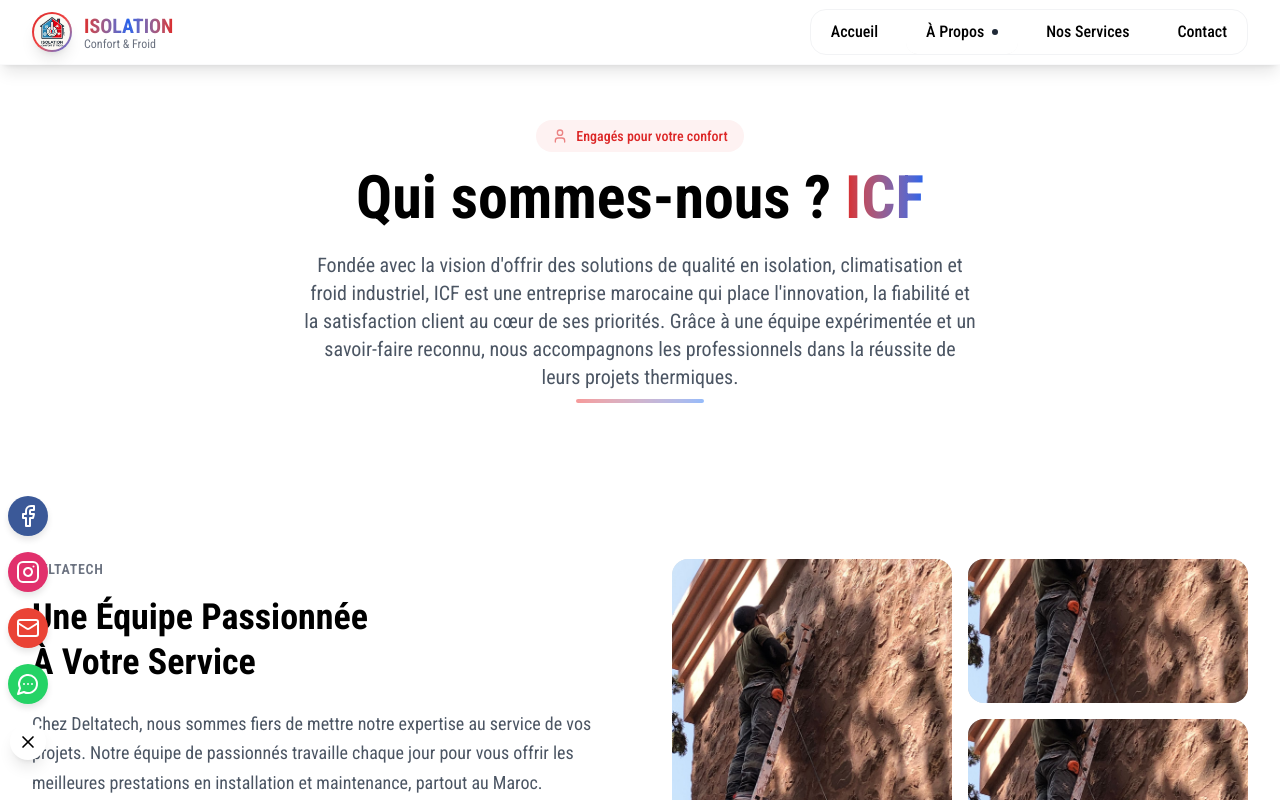
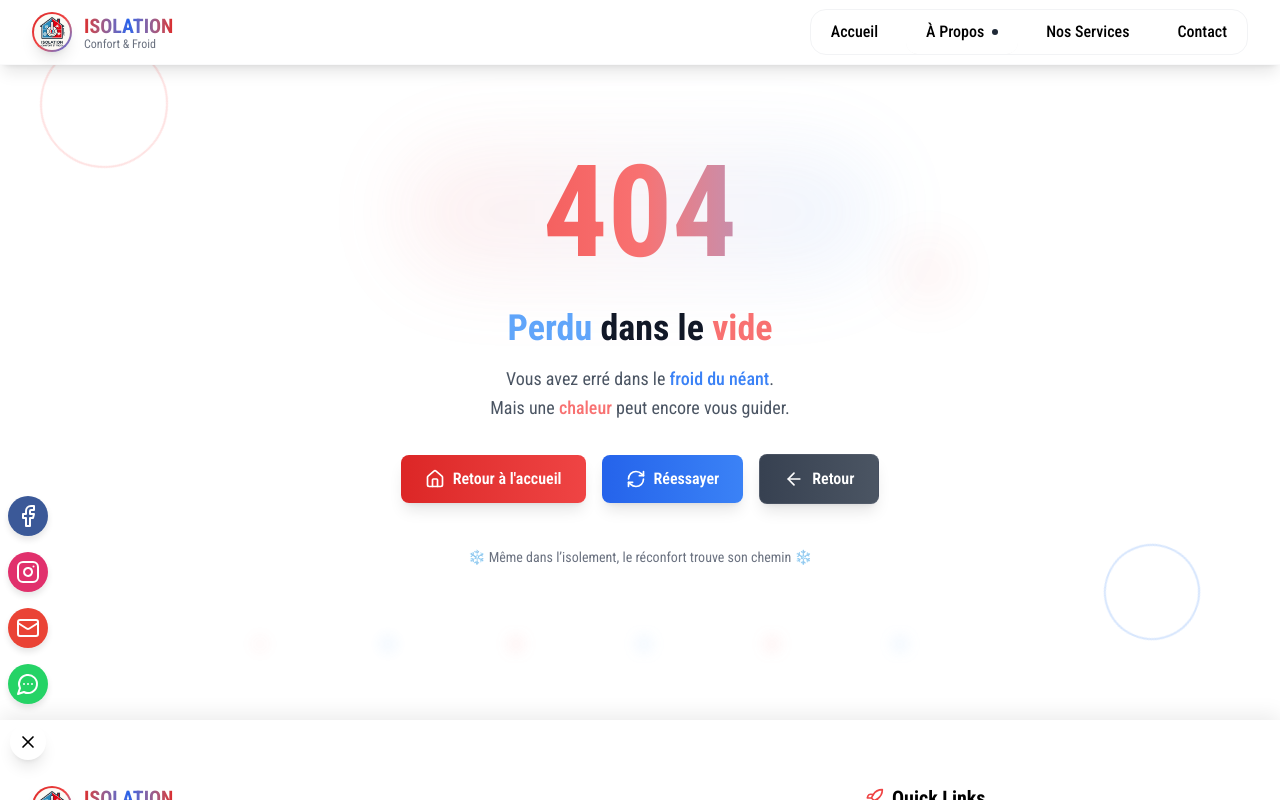
Before and after one commit to mziliNassim/isolation-confort-et-froid, a React (Vite) app: page /home in a window 1280 px wide. Both pictures are taken after a click on the button "À Propos". Shown: the top 800 px of the page. Built offline with nearby package versions, Linux system fonts and the light colour scheme.

Commit message:
notFound

```diff
--- a/src/App.jsx
+++ b/src/App.jsx
@@ -37,7 +37,9 @@ const App = () => {
       console.error("Error setting language:", error);
       dispatch(setLangue(0));
     } finally {
-      setLoading(false);
+      setTimeout(() => {
+        setLoading(false);
+      }, 100);
     }
   }, [dispatch]);
 
@@ -62,7 +64,7 @@ const App = () => {
         <Routes>
           <Route path="/" element={<Navigate to="/home" replace />} />
           <Route path="/home" element={<Home />} />
-          <Route path="/about" element={<About />} />
+          {/* <Route path="/about" element={<About />} /> */}
           <Route path="/services" element={<Services />} />
           <Route path="/contact" element={<ContactUs />} />
           <Route path="*" element={<Notfound />} />
--- a/src/pages/Notfound.jsx
+++ b/src/pages/Notfound.jsx
@@ -11,59 +11,60 @@ const Notfound = () => {
   };
 
   return (
-    <div className="min-h-[80vh] bg-gradient-to-br from-blue-900 via-slate-900 to-blue-950 flex items-center justify-center px-4 relative overflow-hidden">
-      {/* Animated background elements for isolation effect */}
+    <div className="min-h-[90vh] bg-white dark:bg-gray-950 flex items-center justify-center px-4 relative overflow-hidden">
+      {/* Éléments d’arrière-plan animés */}
       <div className="absolute inset-0">
         <div
-          className="absolute top-10 left-10 w-32 h-32 border-2 border-red-500/20 rounded-full animate-spin"
+          className="absolute top-10 left-10 w-32 h-32 border-2 border-red-400/20 rounded-full animate-spin"
           style={{ animationDuration: "20s" }}
         />
         <div
-          className="absolute bottom-20 right-20 w-24 h-24 border-2 border-blue-400/30 rounded-full animate-spin"
+          className="absolute bottom-20 right-20 w-24 h-24 border-2 border-blue-500/20 rounded-full animate-spin"
           style={{ animationDuration: "15s", animationDirection: "reverse" }}
         />
         <div className="absolute top-1/3 right-1/4 w-16 h-16 bg-red-600/10 rounded-full blur-xl animate-pulse" />
       </div>
 
+      {/* Contenu principal */}
       <div
         className="text-center z-10 max-w-lg mx-auto animate-fade-in"
         style={{
           animation: "fadeIn 0.8s ease-out",
         }}
       >
-        {/* 404 Number with isolation effect */}
+        {/* 404 */}
         <div className="relative mb-8">
           <h1 className="text-9xl font-bold bg-gradient-to-r from-red-500 via-red-400 to-blue-400 bg-clip-text text-transparent select-none">
             404
           </h1>
-          <div className="absolute inset-0 -z-10 blur-2xl bg-gradient-to-r from-red-500/20 to-blue-500/20 rounded-full animate-pulse" />
+          <div className="absolute inset-0 -z-10 blur-2xl bg-gradient-to-r from-red-400/20 to-blue-400/20 rounded-full animate-pulse" />
         </div>
 
-        {/* Title with cold/warm contrast */}
-        <h2 className="text-3xl md:text-4xl font-bold mb-4 text-white">
-          <span className="text-blue-300">Lost</span> in the{" "}
-          <span className="text-red-400">void</span>
+        {/* Titre */}
+        <h2 className="text-3xl md:text-4xl font-bold mb-4 text-gray-900 dark:text-white">
+          <span className="text-blue-400">Perdu</span> dans le{" "}
+          <span className="text-red-400">vide</span>
         </h2>
 
         {/* Description */}
-        <p className="text-slate-300 text-lg mb-8 leading-relaxed">
-          You've wandered into the{" "}
-          <span className="text-blue-400 font-medium">cold emptiness</span> of
-          isolation.
+        <p className="text-gray-600 dark:text-gray-300 text-lg mb-8 leading-relaxed">
+          Vous avez erré dans le{" "}
+          <span className="text-blue-500 font-medium">froid du néant</span>.
           <br />
-          But there's still{" "}
-          <span className="text-red-400 font-medium">warmth</span> to guide you
-          home.
+          Mais une <span className="text-red-400 font-medium">
+            chaleur
+          </span>{" "}
+          peut encore vous guider.
         </p>
 
-        {/* Action buttons */}
+        {/* Boutons */}
         <div className="flex flex-col sm:flex-row gap-4 justify-center items-center">
           <button
             onClick={handleHome}
             className="flex items-center gap-2 px-6 py-3 bg-gradient-to-r from-red-600 to-red-500 text-white font-semibold rounded-lg hover:from-red-500 hover:to-red-400 transition-all duration-200 shadow-lg hover:scale-105 hover:shadow-red-500/30"
           >
             <Home size={20} />
-            Find Warmth
+            Retour à l'accueil
           </button>
 
           <button
@@ -71,25 +72,25 @@ const Notfound = () => {
             className="flex items-center gap-2 px-6 py-3 bg-gradient-to-r from-blue-600 to-blue-500 text-white font-semibold rounded-lg hover:from-blue-500 hover:to-blue-400 transition-all duration-200 shadow-lg hover:scale-105 hover:shadow-blue-500/30"
           >
             <RefreshCw size={20} />
-            Try Again
+            Réessayer
           </button>
 
           <button
             onClick={() => window.history.back()}
-            className="flex items-center gap-2 px-6 py-3 bg-gradient-to-r from-slate-700 to-slate-600 text-white font-semibold rounded-lg hover:from-slate-600 hover:to-slate-500 transition-all duration-200 shadow-lg border border-slate-500/30 hover:scale-105 hover:shadow-slate-500/30"
+            className="flex items-center gap-2 px-6 py-3 bg-gradient-to-r from-gray-700 to-gray-600 text-white font-semibold rounded-lg hover:from-gray-600 hover:to-gray-500 transition-all duration-200 shadow-lg border border-gray-500/30 hover:scale-105 hover:shadow-gray-500/30"
           >
             <ArrowLeft size={20} />
-            Go Back
+            Retour
           </button>
         </div>
 
-        {/* Floating comfort elements */}
-        <div className="mt-12 text-slate-400 text-sm animate-bounce">
-          ❄️ Even in isolation, comfort finds a way ❄️
+        {/* Texte flottant */}
+        <div className="mt-12 text-gray-500 dark:text-gray-400 text-sm animate-bounce">
+          ❄️ Même dans l’isolement, le réconfort trouve son chemin ❄️
         </div>
       </div>
 
-      {/* Ambient particles for atmosphere */}
+      {/* Particules flottantes */}
       <div className="absolute inset-0 pointer-events-none">
         {[...Array(6)].map((_, i) => (
           <div
@@ -107,6 +108,7 @@ const Notfound = () => {
         ))}
       </div>
 
+      {/* Animation fade-in */}
       <style>{`
         @keyframes fadeIn {
           from {
```
